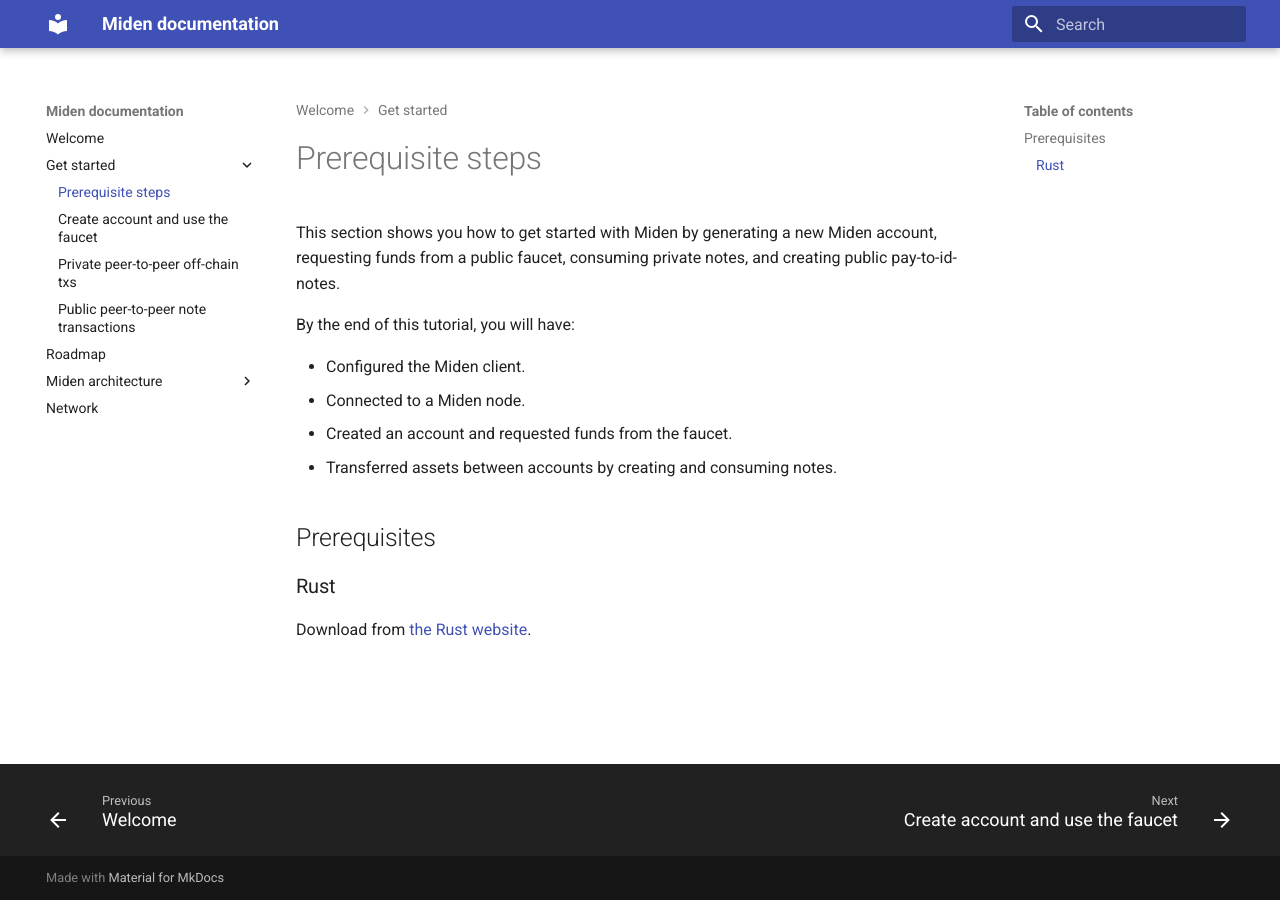
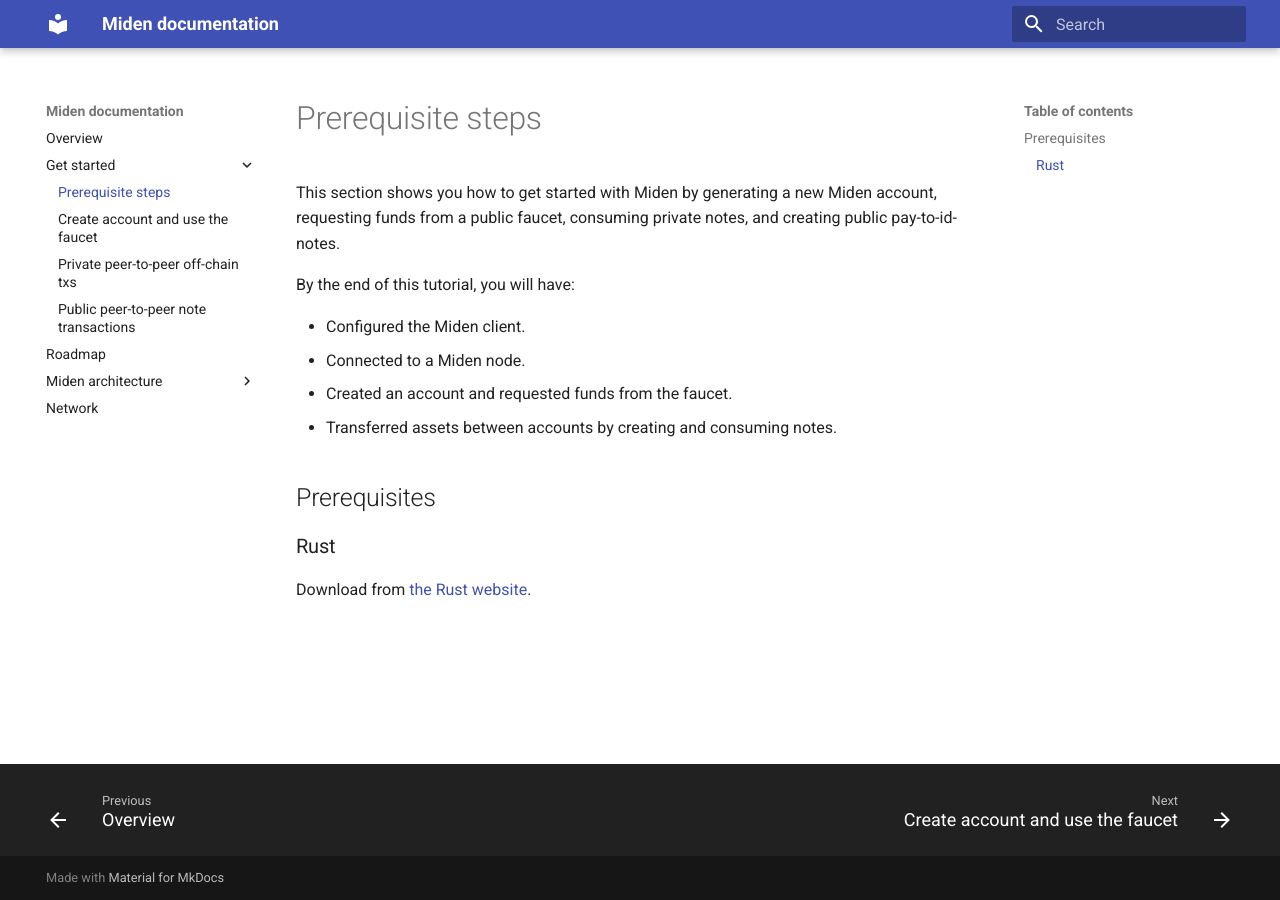
Before and after one commit to 0xPolygonMiden/miden-base, an MkDocs documentation site: the page built from docs/introduction/get-started/prerequisites.md, in a window 1280 px wide. Built offline with MkDocs 1.6.1 and Material for MkDocs 9.7.7, drawn with Linux system fonts in a browser that asks for light colours; some of the changed lines change nothing that is shown.

Commit message:
Update mkdocs.yml
related PR: https://github.com/0xPolygonMiden/miden-base/pull/651

```diff
--- a/mkdocs.yml
+++ b/mkdocs.yml
@@ -21,7 +21,8 @@
     - content.action.edit
 
 nav:
-  - Welcome: index.md
+  - Overview:
+    - Overview: index.md
   - Get started:
       - Prerequisite steps: introduction/get-started/prerequisites.md
       - Create account and use the faucet: introduction/get-started/create-account-use-faucet.md
```
